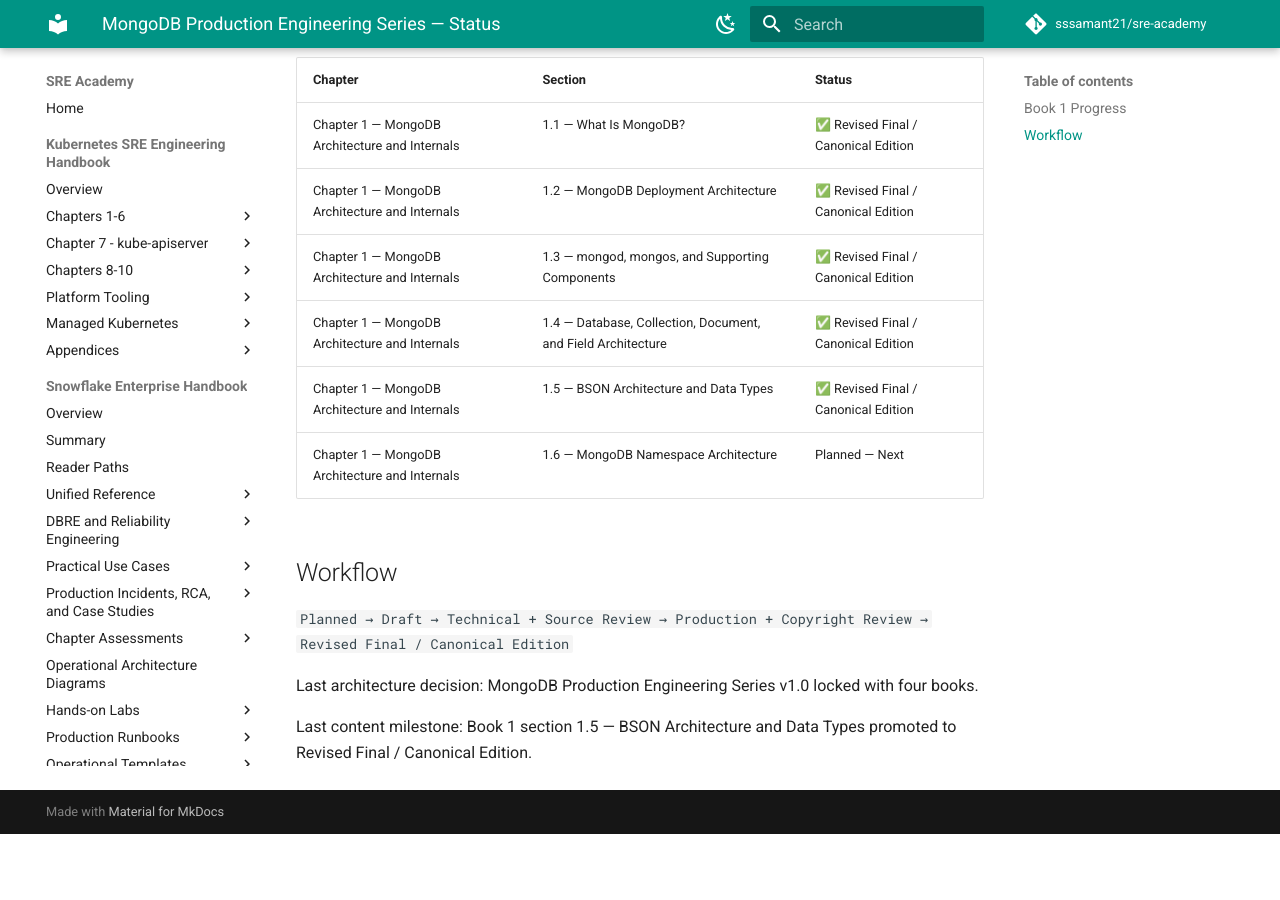
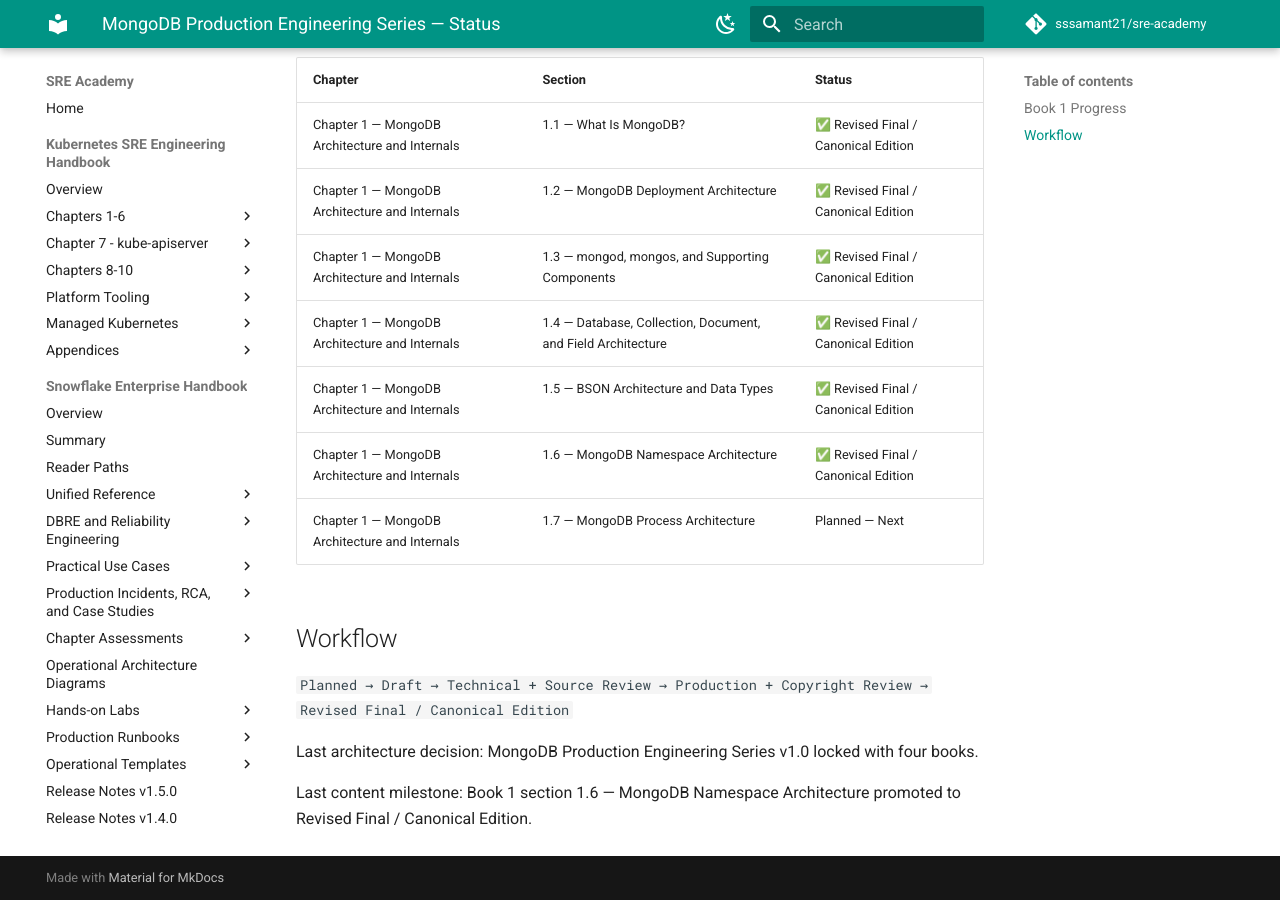
Before and after one commit to sssamant21/sre-academy, an MkDocs documentation site: the page built from docs/books/mongodb/STATUS.md, in a window 1280 px wide and 900 px high, scrolled down 581 px. Built offline with MkDocs 1.6.1 and Material for MkDocs 9.7.7, drawn with Linux system fonts in a browser that asks for light colours; comment, search, counter and statistics services are not loaded; before the commit the page ends 1415 px from its top, so only the background shows below that; some of the changed text lies outside the part shown.

Commit message:
docs(mongodb): update series status for canonical Book 1 section 1.6

```diff
--- a/docs/books/mongodb/STATUS.md
+++ b/docs/books/mongodb/STATUS.md
@@ -2,7 +2,7 @@
 
 | Book | Title | Architecture | Content Status |
 |---|---|---|---|
-| 1 | MongoDB Administration Handbook | 🔒 Locked | In Progress — 1.1–1.5 Canonical |
+| 1 | MongoDB Administration Handbook | 🔒 Locked | In Progress — 1.1–1.6 Canonical |
 | 2 | MongoDB SRE & Reliability Engineering Handbook | 🔒 Locked | Planned |
 | 3 | MongoDB DBRE & Performance Engineering Handbook | 🔒 Locked | Planned |
 | 4 | MongoDB Cloud & Kubernetes Production Handbook | 🔒 Locked | Planned |
@@ -16,7 +16,8 @@
 | Chapter 1 — MongoDB Architecture and Internals | 1.3 — mongod, mongos, and Supporting Components | ✅ Revised Final / Canonical Edition |
 | Chapter 1 — MongoDB Architecture and Internals | 1.4 — Database, Collection, Document, and Field Architecture | ✅ Revised Final / Canonical Edition |
 | Chapter 1 — MongoDB Architecture and Internals | 1.5 — BSON Architecture and Data Types | ✅ Revised Final / Canonical Edition |
-| Chapter 1 — MongoDB Architecture and Internals | 1.6 — MongoDB Namespace Architecture | Planned — Next |
+| Chapter 1 — MongoDB Architecture and Internals | 1.6 — MongoDB Namespace Architecture | ✅ Revised Final / Canonical Edition |
+| Chapter 1 — MongoDB Architecture and Internals | 1.7 — MongoDB Process Architecture | Planned — Next |
 
 ## Workflow
 
@@ -24,4 +25,4 @@
 
 Last architecture decision: MongoDB Production Engineering Series v1.0 locked with four books.
 
-Last content milestone: Book 1 section 1.5 — BSON Architecture and Data Types promoted to Revised Final / Canonical Edition.
+Last content milestone: Book 1 section 1.6 — MongoDB Namespace Architecture promoted to Revised Final / Canonical Edition.
```
